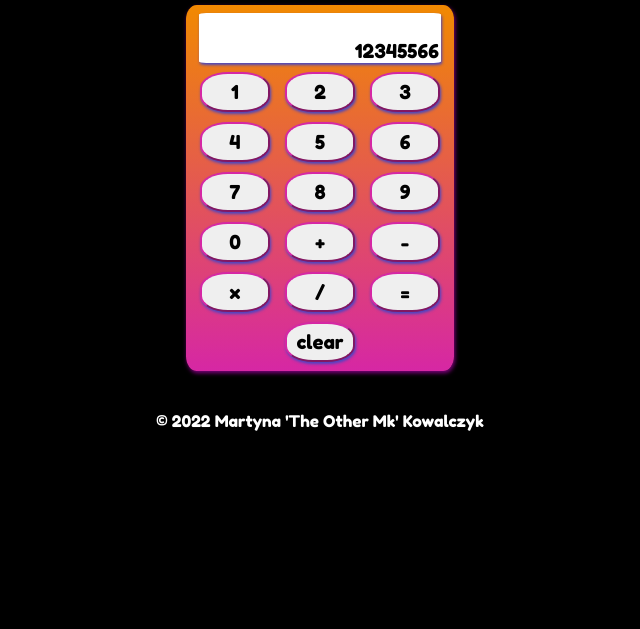
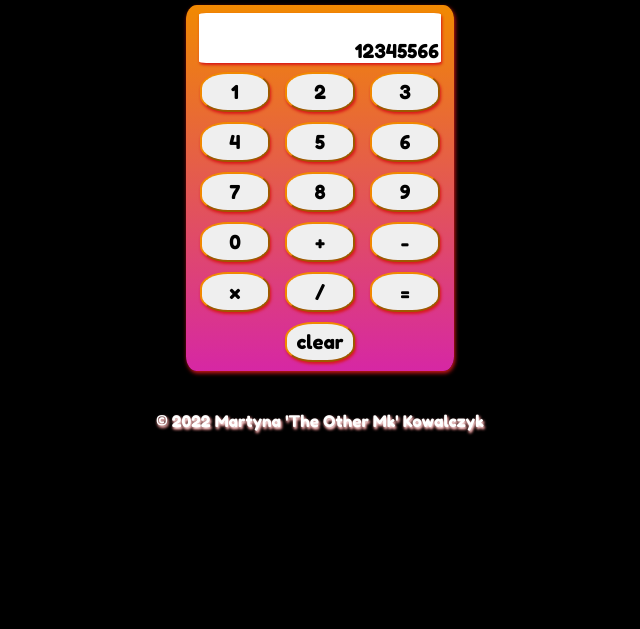
Before and after one commit to MaMikaDev/kawaii-calculator, a plain HTML site: page index.html in a window 1280 px wide. Shown: the part 171-800 px from the top of the page, without its empty margins (320-960 px from the left). Drawn offline with Linux system fonts and the light colour scheme.

Commit message:
Update styles.css

```diff
--- a/styles.css
+++ b/styles.css
@@ -21,6 +21,7 @@ footer {
   display: flex;
   align-items: center;
   justify-content: space-between;
+  text-shadow: 1px 2px 3px #ffffff, 1px 2px 3px rgb(216, 24, 24);
 }
 
 main {
@@ -38,7 +39,7 @@ main {
   height: 400px;
   flex: 1;
   background-image: linear-gradient(rgb(241, 137, 1), #d627a4);
-  box-shadow: 1px 2px 4px purple;
+  box-shadow: 1px 2px 4px rgb(216, 24, 24);
 }
 
 #display {
@@ -55,7 +56,7 @@ main {
   border: 2px rgb(0, 0, 0);
   border-radius: 3%;
   border-color: #d627a4;
-  box-shadow: 1px 2px 3px rgb(70, 70, 196);
+  box-shadow: 1px 2px 3px rgb(216, 24, 24);
 }
 
 #inner {
@@ -73,8 +74,8 @@ button {
   width: 70px;
   height: 40px;
   margin: 5px;
-  border-color: #d627a4;
-  box-shadow: 1px 2px 3px rgb(70, 70, 196);
+  border-color: rgb(241, 137, 1);
+  box-shadow: 1px 2px 3px rgb(216, 24, 24);
 }
 
 footer {
```
